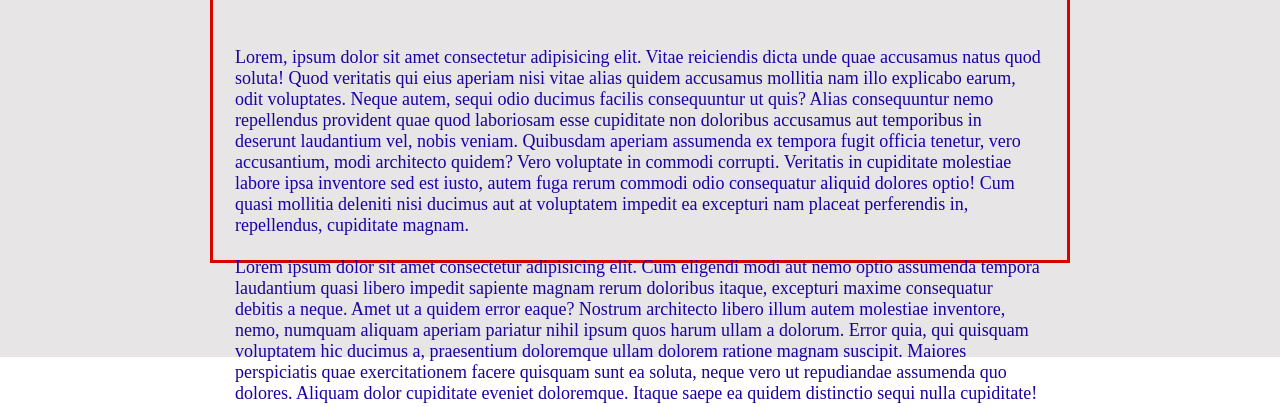
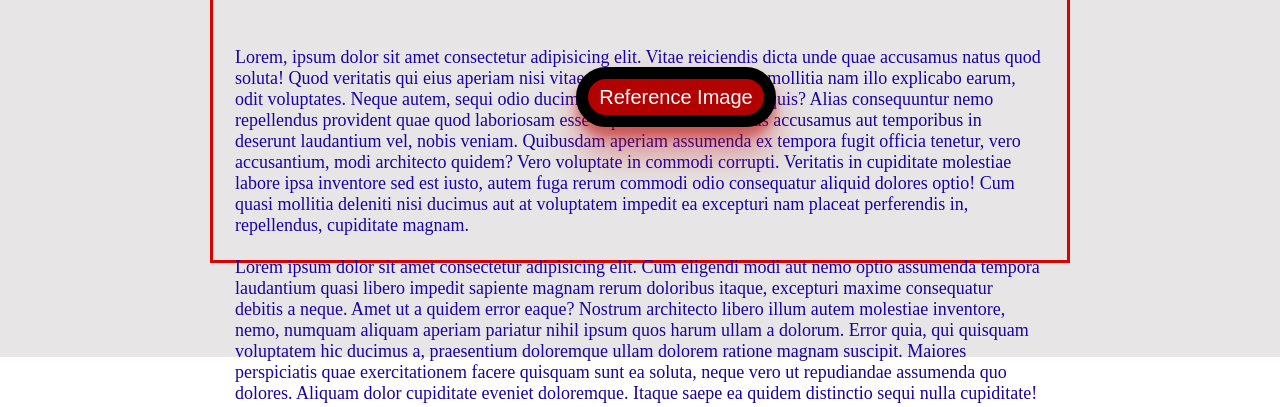
Before and after one commit to Anurag-Mahana/Pomona_College, a plain HTML site: page index.html in a window 1280 px wide. Shown: the part 653-1060 px from the top of the page. Drawn offline with Linux system fonts and the light colour scheme.

Commit message:
Add files via upload

```diff
--- a/index.html
+++ b/index.html
@@ -69,6 +69,7 @@
 
 
             </div>
+            <a target="_blank" href="reference.png"><button class="btn">Reference Image</button></a>
         </div>
 
     </div>
--- a/styles.css
+++ b/styles.css
@@ -75,3 +75,31 @@ details summary{
     color: #1a02a3;
 
 }
+
+.btn{
+    position:sticky;
+    bottom:20px;
+    left:45%;
+}
+
+button{
+    height:60px;
+    width:200px;
+    border-radius:30px;
+    border:12px solid rgb(0, 0, 0);
+    box-shadow: rgba(196, 3, 3, 0.438) 0px 24px 38px,rgba(175, 4, 4, 0.39) 0px 10px 10px;
+    background:rgb(177, 1, 1);
+    cursor:pointer;
+    font-size:20px;
+    color:white;
+}
+
+
+
+button:hover{
+    background-color: rgb(0, 0, 0);
+    transition: 0.5s;
+    color:white;
+    box-shadow: rgba(0, 0, 0, 0.534) 0px 24px 38px,rgba(0, 0, 0, 0.486) 0px 10px 10px;
+    border: solid red;
+}
```
Also changed, not shown: reference.png (added).
